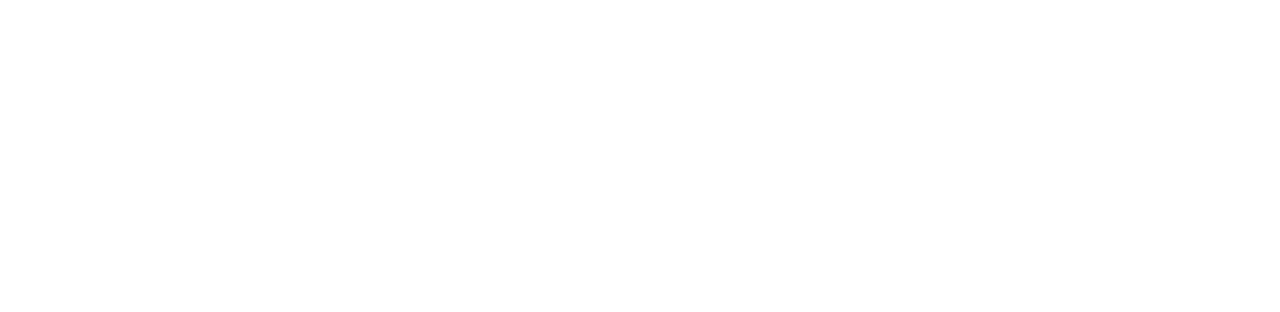
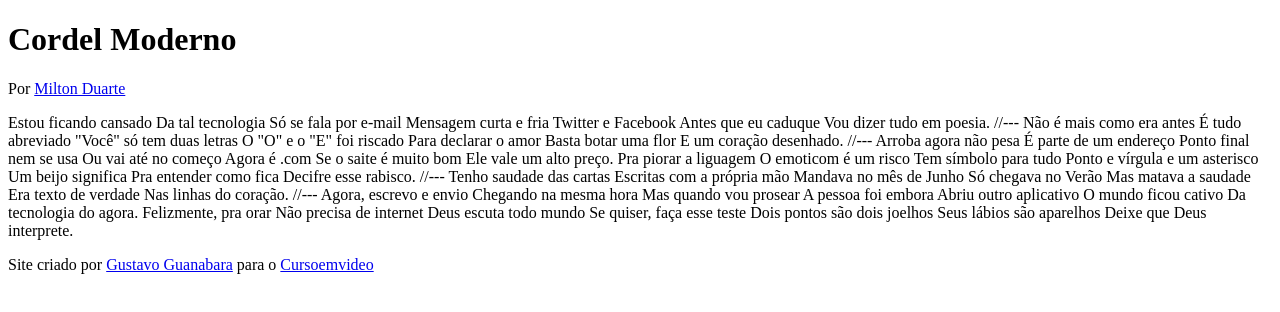
Before and after one commit to Josh341/projeto-cordel, a plain HTML site: page index.html in a window 1280 px wide. Drawn offline with Linux system fonts and the light colour scheme.

Commit message:
atualização

```diff
--- a/index.html
+++ b/index.html
@@ -4,9 +4,80 @@
     <meta charset="UTF-8">
     <meta http-equiv="X-UA-Compatible" content="IE=edge">
     <meta name="viewport" content="width=device-width, initial-scale=1.0">
-    <title>Projeto Cordel</title>
+    <title>Cordel Moderno</title>
 </head>
 <body>
+    <header>
+        <h1>Cordel Moderno</h1>
+        <p>Por <a href="https://www.recantodasletras.com.br/poesias/3186743" target="_blank" rel="external">Milton Duarte</a></p>
+    </header>
 
+    Estou ficando cansado
+    Da tal tecnologia
+    Só se fala por e-mail
+    Mensagem curta e fria
+    Twitter e Facebook
+    Antes que eu caduque
+    Vou dizer tudo em poesia.
+
+    //---
+
+    Não é mais como era antes
+    É tudo abreviado
+    "Você" só tem duas letras
+    O "O" e o "E" foi riscado
+    Para declarar o amor
+    Basta botar uma flor
+    E um coração desenhado.
+
+    //---
+
+    Arroba agora não pesa
+    É parte de um endereço
+    Ponto final nem se usa
+    Ou vai até no começo
+    Agora é .com
+    Se o saite é muito bom
+    Ele vale um alto preço.
+
+    Pra piorar a liguagem
+    O emoticom é um risco
+    Tem símbolo para tudo
+    Ponto e vírgula e um asterisco
+    Um beijo significa
+    Pra entender como fica
+    Decifre esse rabisco.
+
+    //---
+
+    Tenho saudade das cartas
+    Escritas com a própria mão
+    Mandava no mês de Junho
+    Só chegava no Verão
+    Mas matava a saudade
+    Era texto de verdade
+    Nas linhas do coração.
+
+    //---
+
+    Agora, escrevo e envio
+    Chegando na mesma hora
+    Mas quando vou prosear
+    A pessoa foi embora
+    Abriu outro aplicativo
+    O mundo ficou cativo
+    Da tecnologia do agora.
+
+    Felizmente, pra orar
+    Não precisa de internet
+    Deus escuta todo mundo
+    Se quiser, faça esse teste
+    Dois pontos são dois joelhos
+    Seus lábios são aparelhos
+    Deixe que Deus interprete.
+
+    <footer>
+        <p>Site criado por <a href="https://github.com/gustavoguanabara" target="_blank" rel="external">Gustavo Guanabara</a> para o <a href="https://www.cursoemvideo.com/" target="_blank" rel="external">Cursoemvideo</a></p>
+    </footer>
 </body>
 </html>
```
